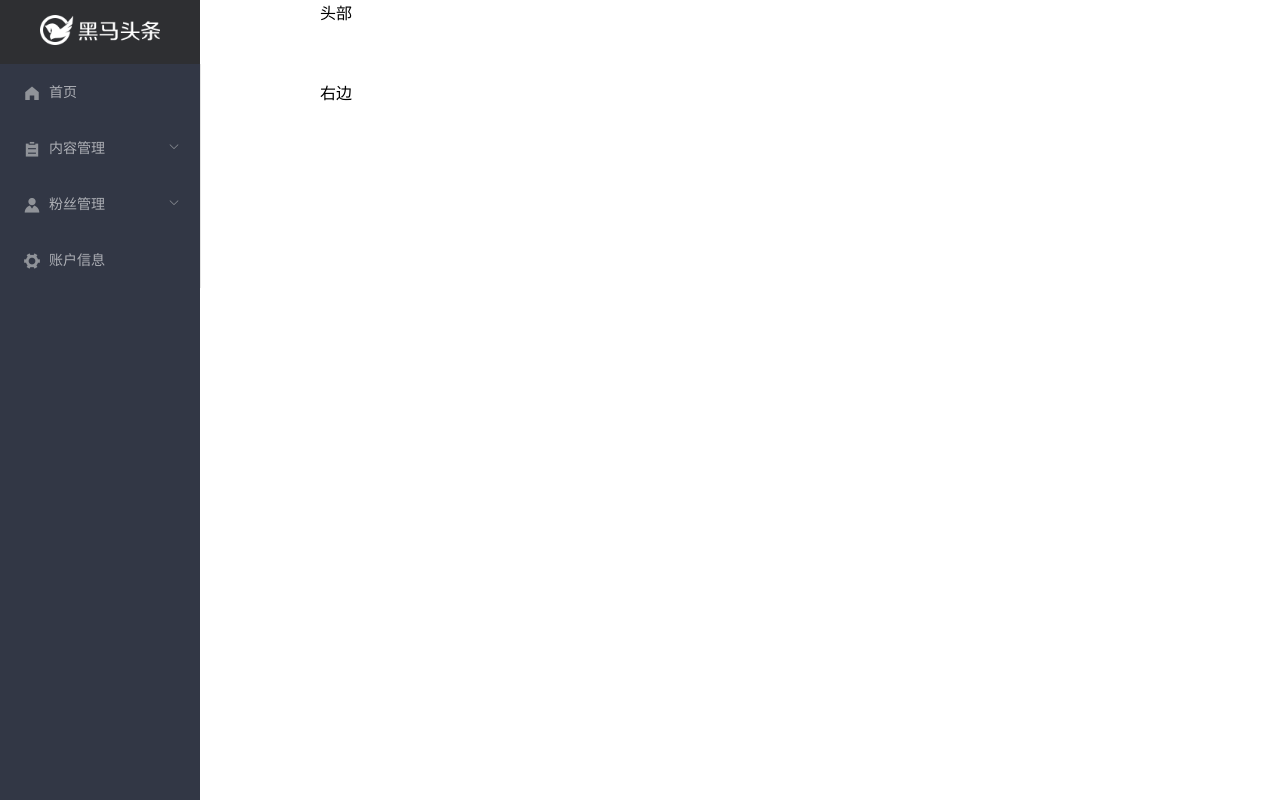
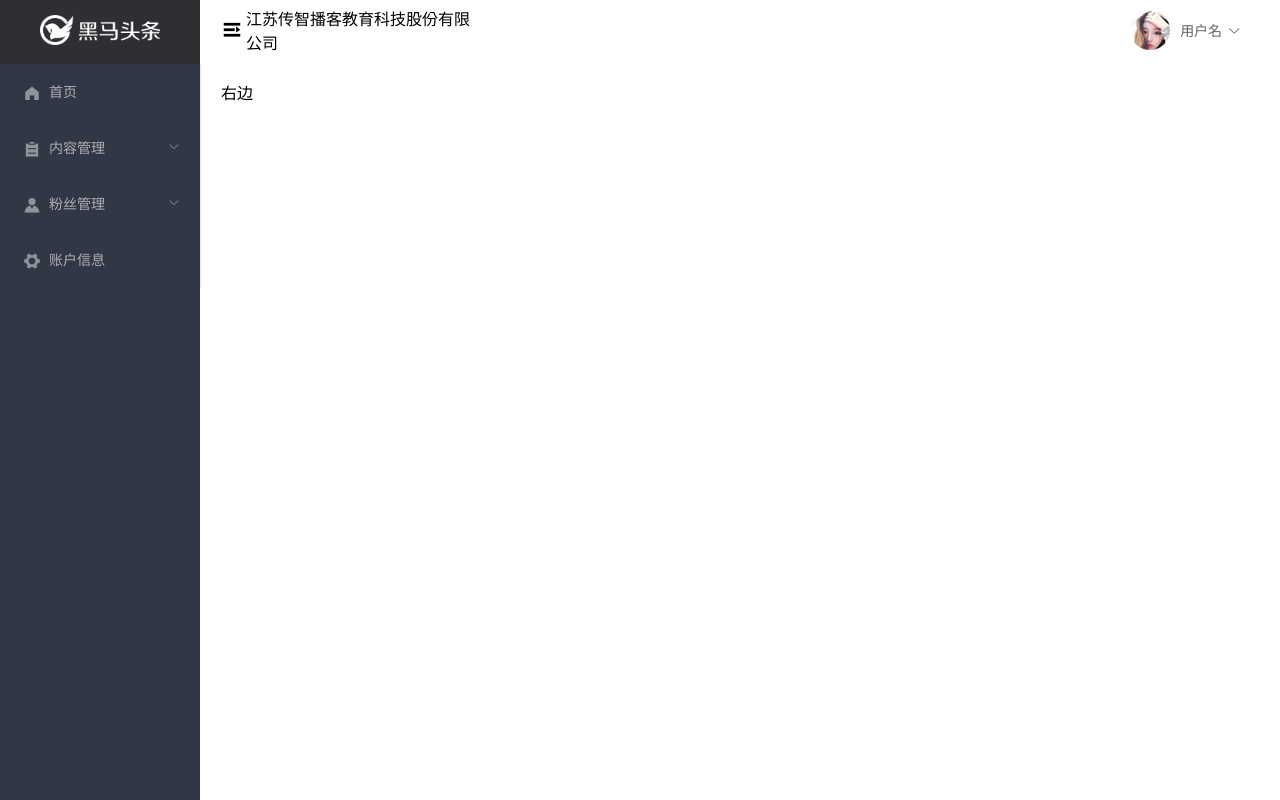
Before and after one commit to sunxiao0726/toutiao-82, a Vue app: page /#/ in a window 1280 px wide. Built offline with nearby package versions, Linux system fonts and the light colour scheme.

Commit message:
主页模块-头部结构及下拉菜单

```diff
--- /dev/null
+++ b/src/components/home/layout-header.vue
@@ -0,0 +1,54 @@
+<template>
+    <el-row type="flex" justify="space-between" class='layout-header'>
+        <el-col :span="6" class="left">
+            <i class="el-icon-s-unfold icon"></i>
+            <span>江苏传智播客教育科技股份有限公司</span>
+        </el-col>
+        <el-col :span="3" class="right">
+            <div class="head-img"></div>
+            <el-dropdown trigger="click">
+                <span class="el-dropdown-link">
+                    用户名<i class="el-icon-arrow-down el-icon--right"></i>
+                </span>
+                <el-dropdown-menu slot="dropdown">
+                    <el-dropdown-item>个人信息</el-dropdown-item>
+                    <el-dropdown-item>git地址</el-dropdown-item>
+                    <el-dropdown-item>退出</el-dropdown-item>
+                </el-dropdown-menu>
+            </el-dropdown>
+        </el-col>
+    </el-row>
+</template>
+
+<script>
+export default {
+
+}
+</script>
+
+<style lang='less' scoped>
+.layout-header {
+    padding: 8px 0;
+    height: 60px;
+    .left{
+        display: flex;
+        align-items: center;
+        .icon{
+            font-size:22px;
+            margin-right:3px;
+        }
+    }
+    .right{
+      display: flex;
+      align-items: center;
+      .head-img {
+        border-radius: 50%;
+        margin-right:10px;
+        width:40px;
+        height:40px;
+        background: url('../../assets/img/avatar.jpg');
+      }
+    }
+}
+
+</style>
--- a/src/components/index.js
+++ b/src/components/index.js
@@ -1,8 +1,8 @@
 import layoutAside from './home/layout-aside.vue'
-
+import layoutHeader from './home/layout-header.vue'
 export default {
   install: function (Vue) {
     Vue.component('layout-aside', layoutAside) // 注册 左侧导航组件
-    // Vue.component('layout-header', layoutHeader) // 注册头部组件
+    Vue.component('layout-header', layoutHeader) // 注册头部组件
   }
 }
--- a/src/views/home/index.vue
+++ b/src/views/home/index.vue
@@ -2,14 +2,16 @@
   <div>
       <el-container>
         <!-- 左侧导航 -->
-        <el-aside class="aside">
+        <el-aside class="aside" style="width:201px">
           <layout-aside></layout-aside>
         </el-aside>
 
         <!-- 右侧大盒子 -->
         <el-container>
           <!-- 头部 -->
-          <el-header>头部</el-header>
+          <el-header>
+            <layout-header></layout-header>
+          </el-header>
           <!-- 主体部分 -->
           <el-main>右边</el-main>
         </el-container>
--- a/src/views/login/index.vue
+++ b/src/views/login/index.vue
@@ -10,7 +10,7 @@
                     <el-input placeholder="请输入手机号" v-model="loginForm.mobile"></el-input>
                 </el-form-item>
                 <el-form-item prop="code">
-                    <el-input style="width:250px" placeholder="请输入验证码" v-model="loginForm.code"></el-input>
+                    <el-input style="width:280px" placeholder="请输入验证码" v-model="loginForm.code"></el-input>
                      <el-button style="float:right">发送验证码</el-button>
                 </el-form-item>
                 <el-form-item prop="check">
@@ -47,9 +47,9 @@ export default {
       // key(字段名):value(数组对象=> 多个 => 一个字段 可能有一个或者多个校验规则)
       loginRules: {
         mobile: [
-          { required: true, message: '请输入手机号', trigger: 'blur' },
-          { len: 11, message: '手机长度必须为11个字符', trigger: 'blur' },
-          { pattern: /^1[3456789]\d{9}$/, message: '手机号格式错误', trigger: 'blur' }
+          { required: true, message: '请输入手机号' },
+          { len: 11, message: '手机长度必须为11个字符' },
+          { pattern: /^1[3456789]\d{9}$/, message: '手机号格式错误' }
         ],
         code: [
           { required: true, message: '请输入验证码', trigger: 'blur' },
```
